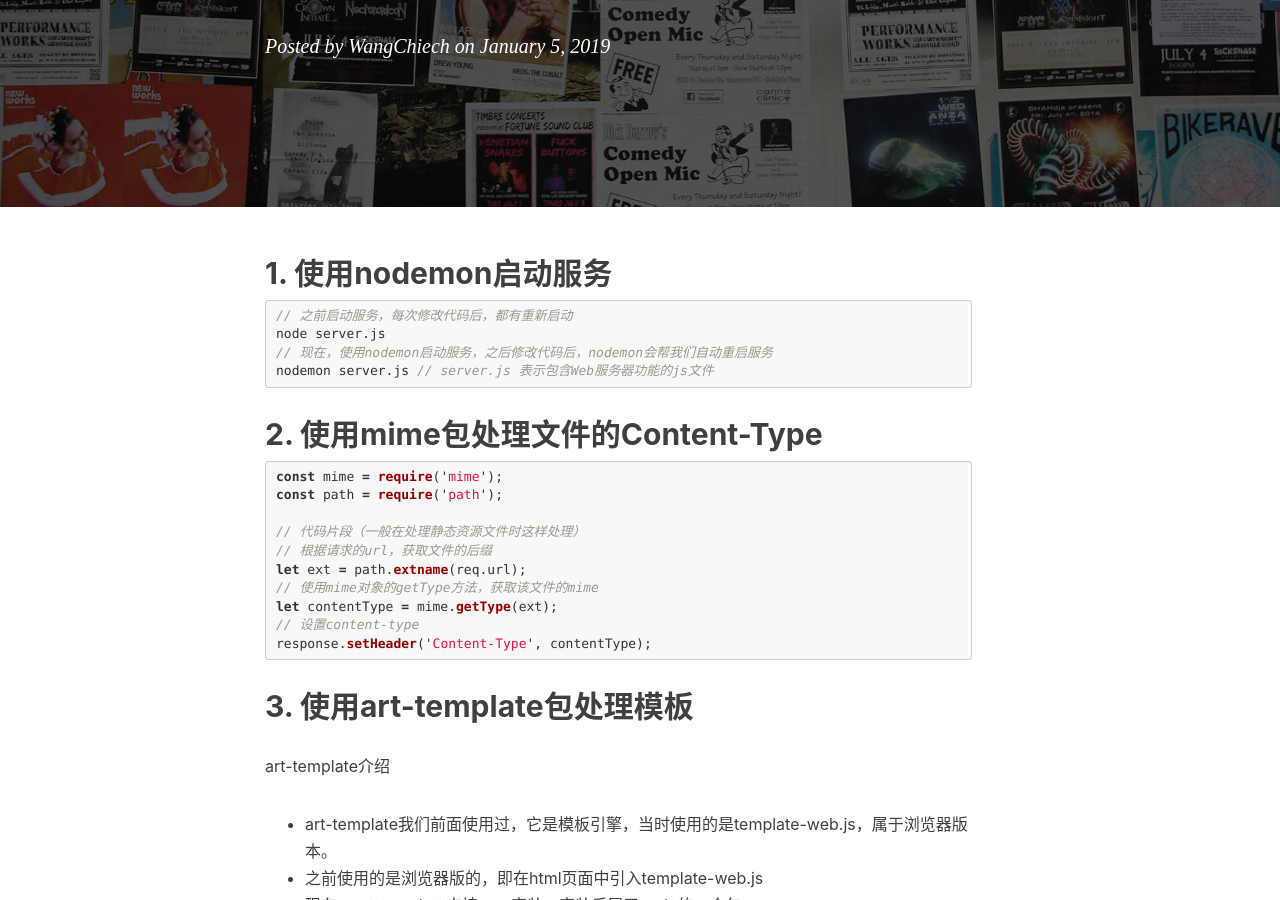
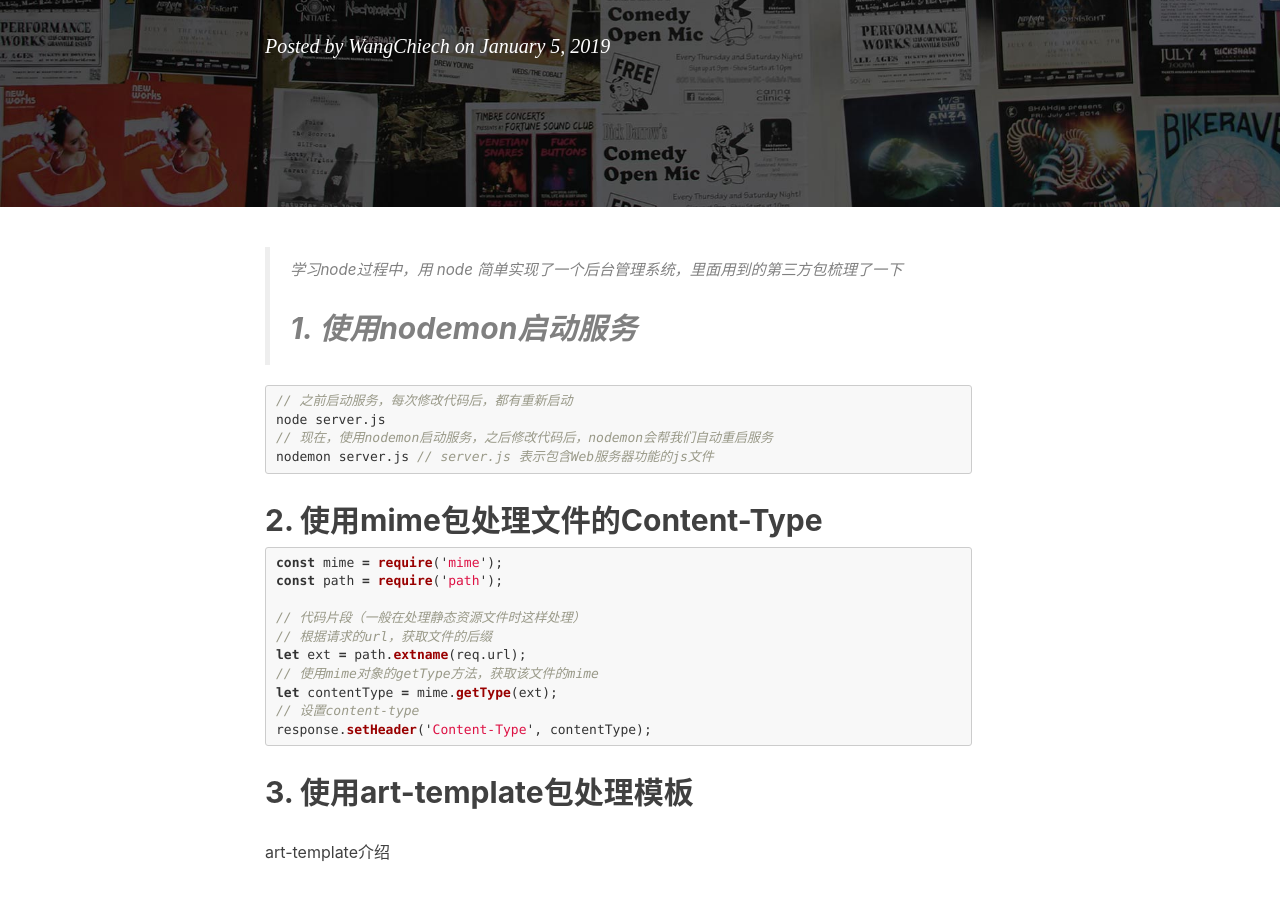
Before and after one commit to WangChiech/WangChiech.github.io, a Jekyll site: the page built from _posts/2019-01-05-node.md, in a window 1280 px wide and 900 px high, scrolled down 316 px. Built offline with Jekyll 4.4.1, drawn with Linux system fonts in a browser that asks for light colours; nearby versions of some CDN libraries; comment, search, counter and statistics services are not loaded.

Commit message:
Update 2019-01-05-node.md

````diff
--- a/_posts/2019-01-05-node.md
+++ b/_posts/2019-01-05-node.md
@@ -8,6 +8,7 @@ tags:
   - Node.js
 ---
 
+> 学习node过程中，用 node 简单实现了一个后台管理系统，里面用到的第三方包梳理了一下
 ## 1. 使用nodemon启动服务
 
 ```js
````
